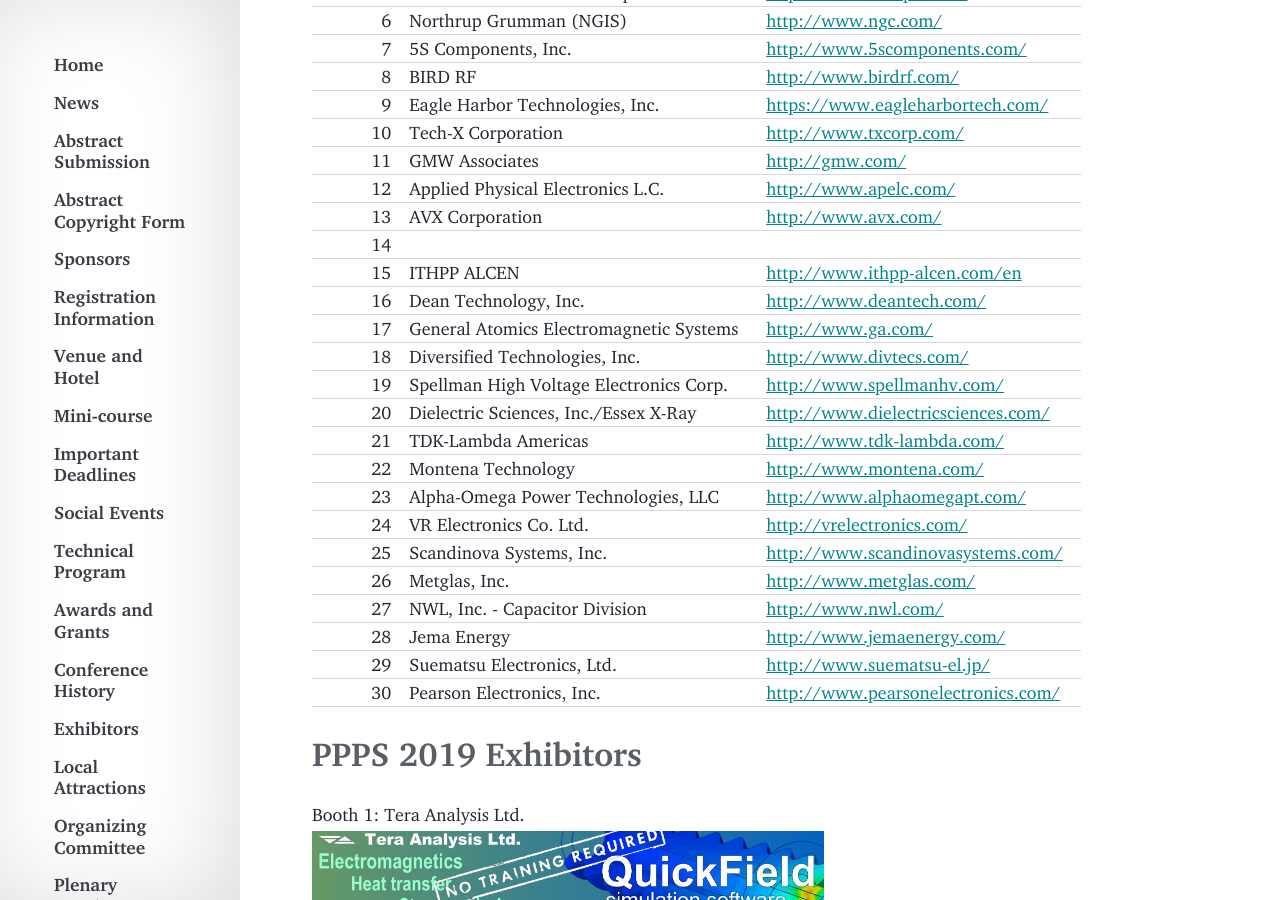
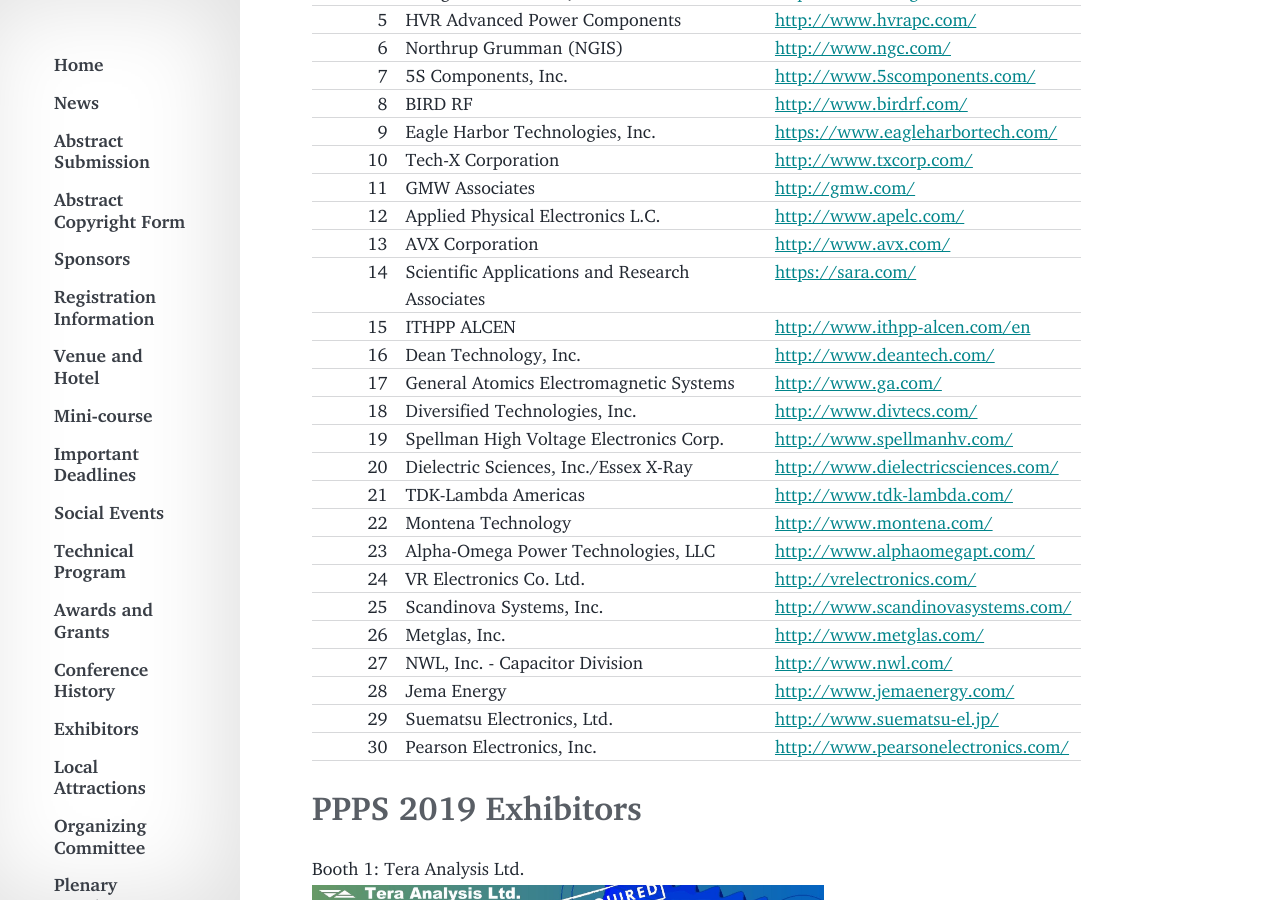
Before and after one commit to ppps2019/ppps2019.github.io, a Jekyll site: the page built from _info_articles/exhibitors.md, in a window 1280 px wide and 900 px high, scrolled down 2515 px. Built offline with Jekyll 4.4.1, drawn with Linux system fonts in a browser that asks for light colours; comment, search, counter and statistics services are not loaded; some of the changed text lies outside the part shown.

Commit message:
exhibitor

```diff
--- a/_data/exhibitors.yml
+++ b/_data/exhibitors.yml
@@ -78,10 +78,10 @@ booth13:
     logo: AVX.jpg
 
 booth14:
-    name:
+    name:  Scientific Applications and Research Associates
     booth: 14
-    url:
-    logo:
+    url: https://sara.com/
+    logo: sara.jpg
 
 ithpp:
     name: ITHPP ALCEN
```
Also changed, not shown: images/exhibitors/sara.jpg (added).
